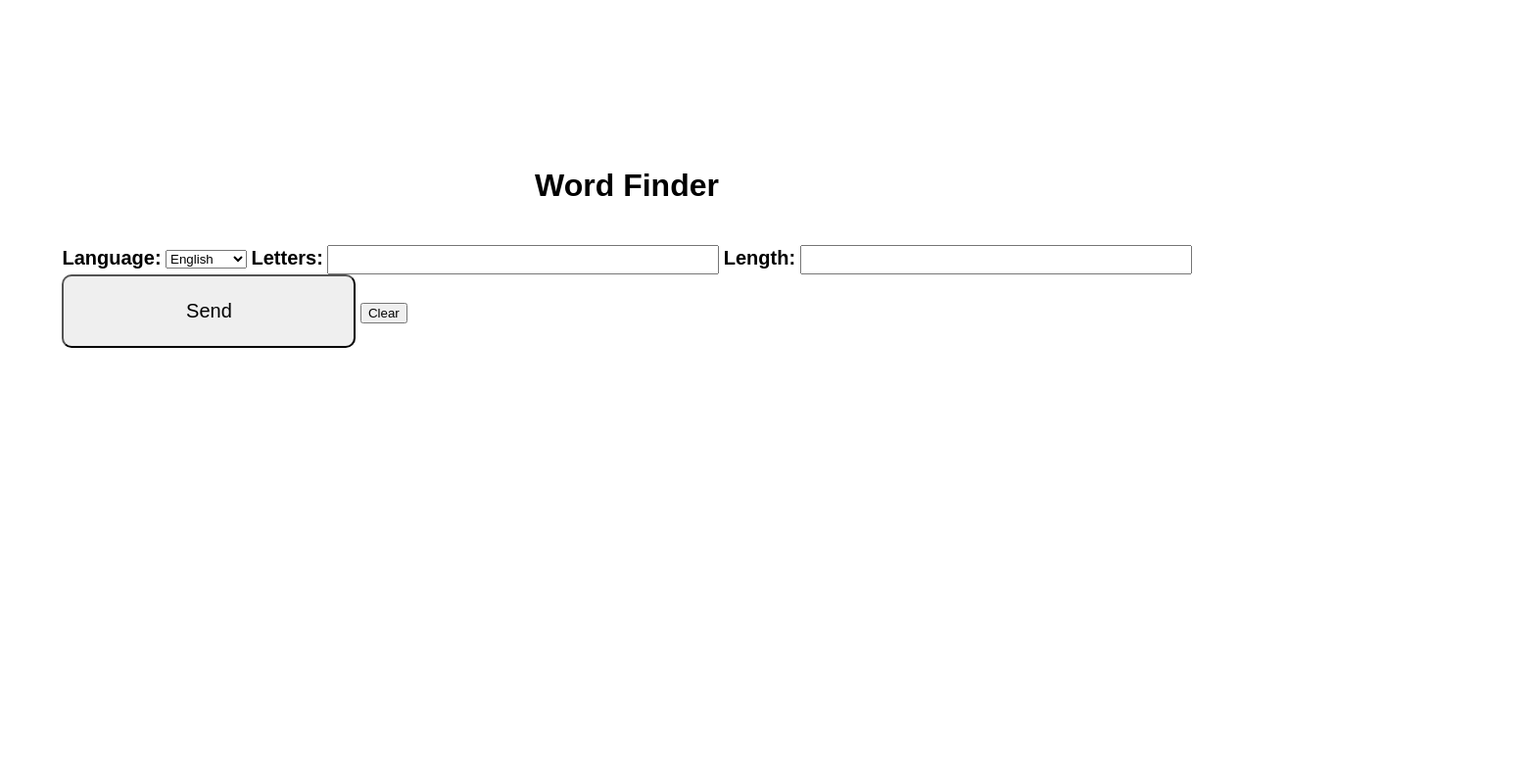
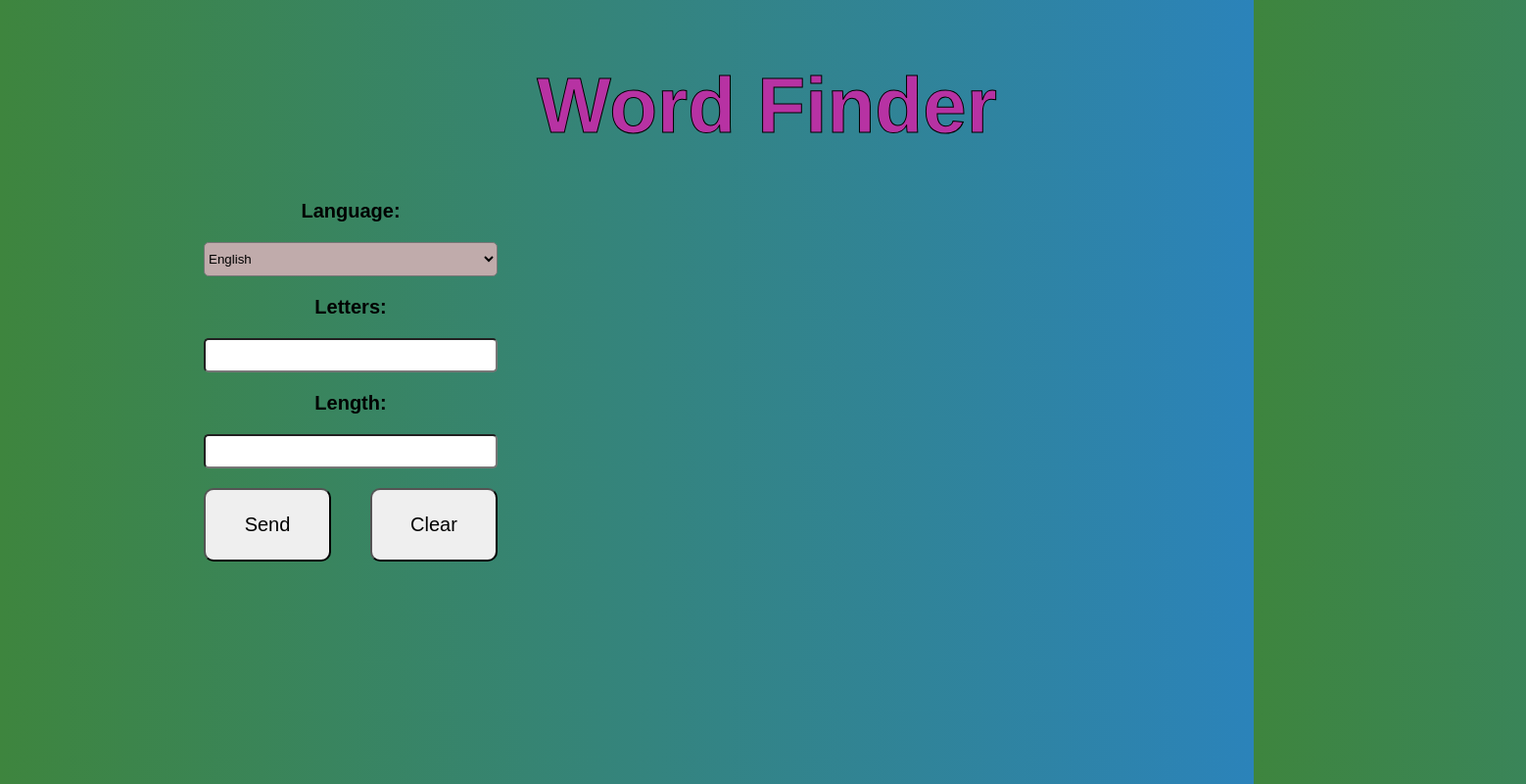
Before and after one commit to mickeybot-79/wordfinder, a website: page public/index.html in a window 1280 px wide. Shown: the whole page at 98% size, 1558 px wide, since content can reach past the window. Drawn offline with Linux system fonts and the light colour scheme.

Commit message:
Update style.css

```diff
--- a/public/style.css
+++ b/public/style.css
@@ -4,13 +4,43 @@
 
 body {
     font-family: Arial, Helvetica, sans-serif;
+    background: linear-gradient(270deg, rgb(43, 131, 186), rgb(62, 133, 62));
+}
+
+#title {
+    place-self: center;
+    margin-bottom: 50px;
+    font-size: 80px;
+    font-weight: 900;
+    color: rgb(183, 50, 163);
+    white-space: nowrap;
+    -webkit-text-stroke-width: 1px;
+    -webkit-text-stroke-color: black;
 }
 
 #canvas {
     display: grid;
+    place-items: start;
+}
+
+#form-result {
+    display: flex;
+    gap: 50px;
+}
+
+#form {
+    margin-left: 200px;
+    display: grid;
     gap: 20px;
     place-items: center;
-    margin-top: 150px;
+    max-height: 300px;
+}
+
+#language {
+    width: 300px;
+    height: 35px;
+    border-radius: 5px;
+    background-color: rgb(192, 171, 171);
 }
 
 label {
@@ -19,12 +49,23 @@ label {
 }
 
 input {
-    width: 400px;
-    height: 30px;
+    width: 300px;
+    height: 35px;
+    border-radius: 5px;
 }
 
-#submit {
+#buttons {
+    display: flex;
     width: 300px;
+    height: 75px;
+    border-radius: 10px;
+    font-size: 20px;
+    cursor: pointer;
+    gap: 40px;
+}
+
+button {
+    width: 150px;
     height: 75px;
     border-radius: 10px;
     font-size: 20px;
@@ -32,20 +73,24 @@ input {
 }
 
 #result {
-    width: 700px;
+    width: 1000px;
     display: grid;
     font-size: 25px;
     font-weight: 700;
     line-height: 30px;
     gap: 5px;
+    margin-top: 0;
+    margin-bottom: 0;
 }
 
 #result p {
     place-self: center;
+    margin-top: 0;
+    width: 1000px;
 }
 
 #words {
     width: 700px;
-    columns: 50px 3;
-    -webkit-columns: 50px 3;
+    columns: 50px 5;
+    -webkit-columns: 50px 5;
 }
```
